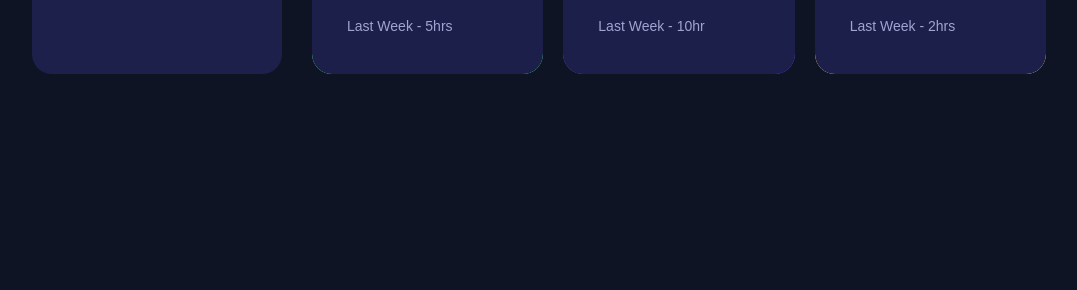
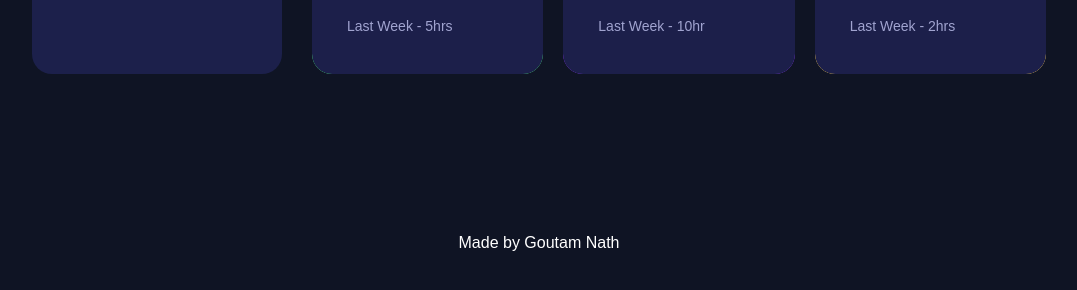
Before and after one commit to Gautam-nath/Time-tracking-dashboard, a plain HTML site: page index.html in a window 1280 px wide. Shown: the part 646-936 px from the top of the page, without its empty margins (101-1178 px from the left). Drawn offline with Linux system fonts and the light colour scheme.

Commit message:
Update index.html

```diff
--- a/index.html
+++ b/index.html
@@ -133,7 +133,9 @@
         </div>
       </div>
     </div>
+
   </div>
+  <p style="margin: 10rem auto; text-align: center;">Made by Goutam Nath</p>
   <script src="index.js"> </script>
 </body>
 
```
